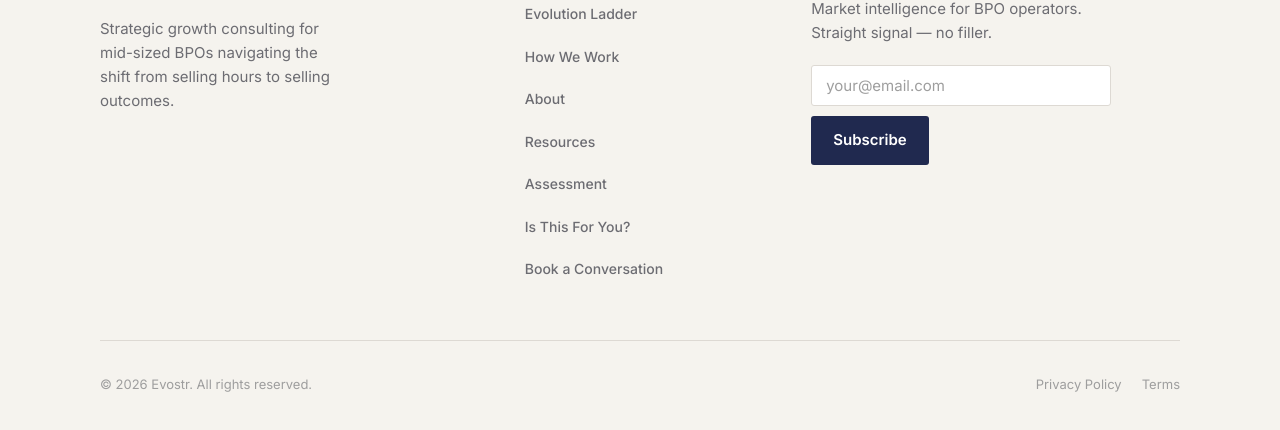
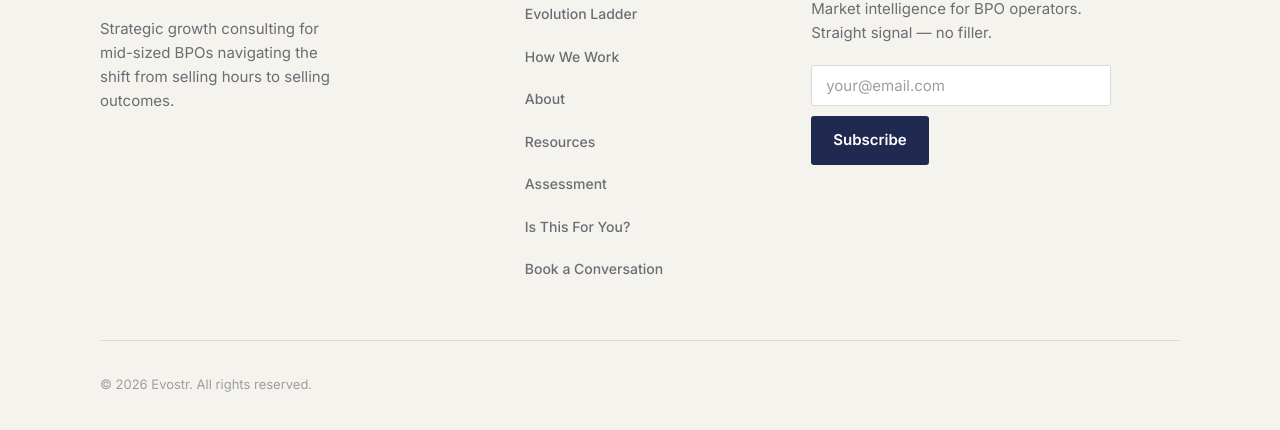
Before and after one commit to amandaquinn19/Evostr, a plain HTML site: page articles/5-signals-that-every-bpo-leader-needs-to-heed.html in a window 1280 px wide. Shown: the part 4948-5378 px from the top of the page. Drawn offline with Linux system fonts and the light colour scheme.

Commit message:
Remove broken Privacy/Terms footer links from article pages (pages don't exist)

```diff
--- a/articles/5-signals-that-every-bpo-leader-needs-to-heed.html
+++ b/articles/5-signals-that-every-bpo-leader-needs-to-heed.html
@@ -260,10 +260,6 @@ C<em>an you name the one market where you have developed a differentiated offeri
       </div>
       <div class="footer-bottom">
         <p class="footer-copy">&copy; 2026 Evostr. All rights reserved.</p>
-        <div class="footer-legal">
-          <a href="../privacy.html">Privacy Policy</a>
-          <a href="../terms.html">Terms</a>
-        </div>
       </div>
     </div>
   </footer>
```
Also changed, not shown: articles/stop-quoting-against-their-brief-why-bpo-discovery-wins.html (+0 -4 lines), articles/tech-agnostic-is-the-riskiest-strategy-in-bpo-right-now.html (+0 -4 lines), articles/the-hardest-rung-to-climb.html (+0 -4 lines), articles/the-thing-that-built-your-bpo-might-be-the-thing-holding-it-back.html (+0 -4 lines), articles/what-enterprise-buyers-want-2026.html (+0 -4 lines), articles/you-built-the-ai-platform-your-sales-team-still-cant-sell-it.html (+0 -4 lines).
